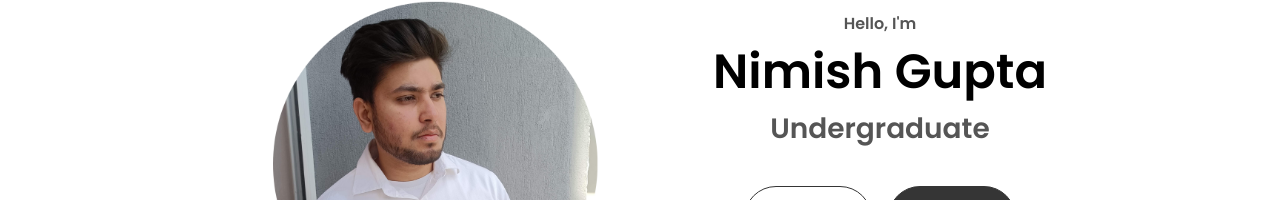
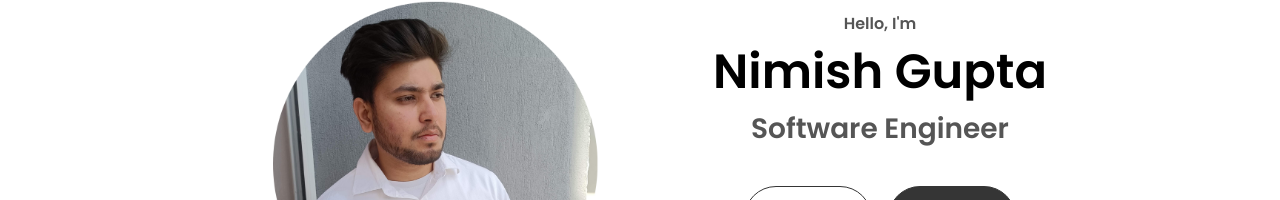
Before and after one commit to nimish492/portfolio, a plain HTML site: page index.html in a window 1280 px wide. Shown: the part 320-520 px from the top of the page. Drawn offline with Linux system fonts and the light colour scheme.

Commit message:
Update index.html

```diff
--- a/index.html
+++ b/index.html
@@ -47,7 +47,7 @@
     <div class="section__text">
       <p class="section__text__p1">Hello, I'm</p>
       <h1 class="title">Nimish Gupta</h1>
-      <p class="section__text__p2">Undergraduate</p>
+      <p class="section__text__p2">Software Engineer</p>
       <div class="btn-container">
         <button class="btn btn-color-2" onclick="window.open('./assets/resume.pdf')">
           Download Resume
```
